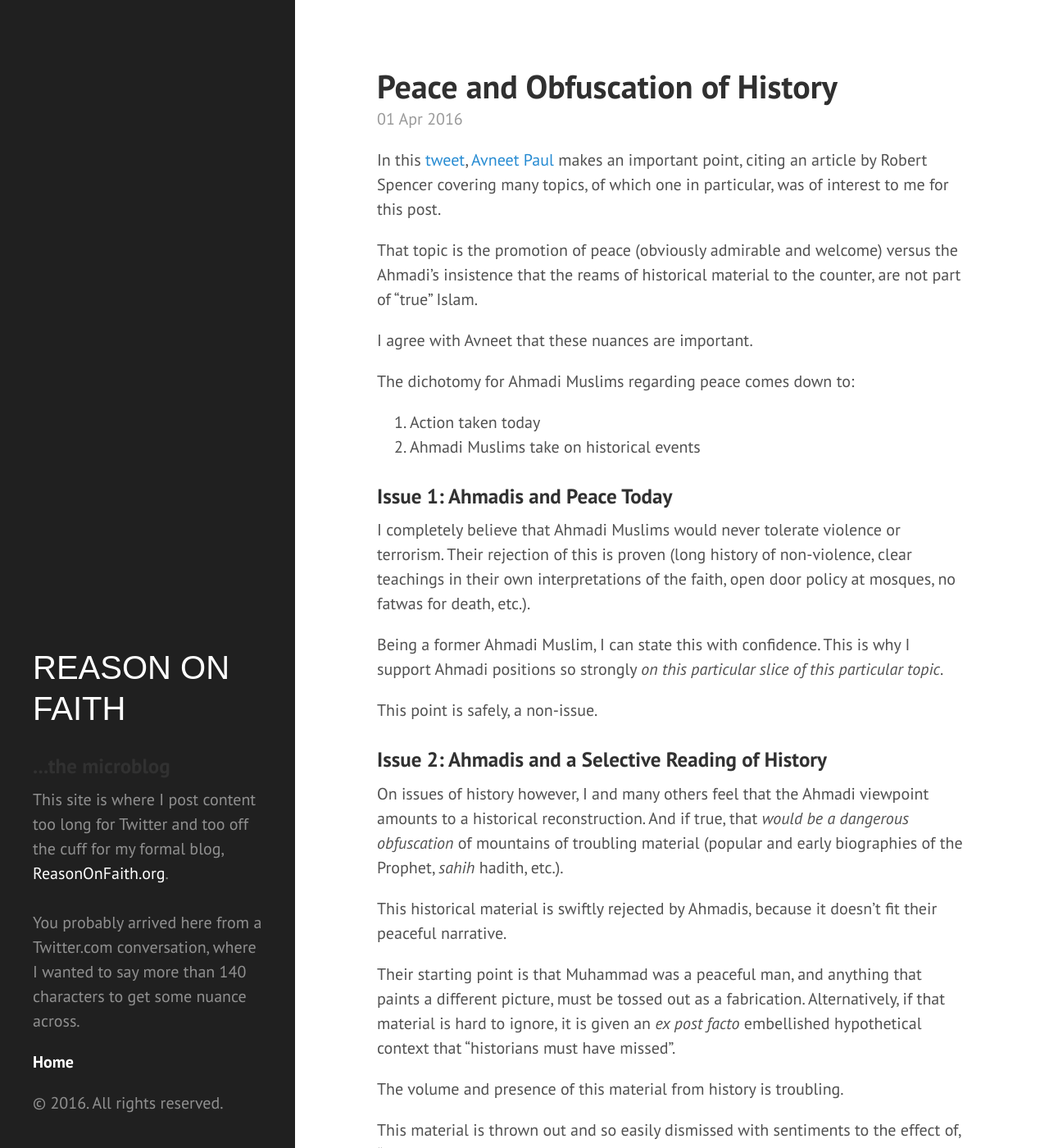
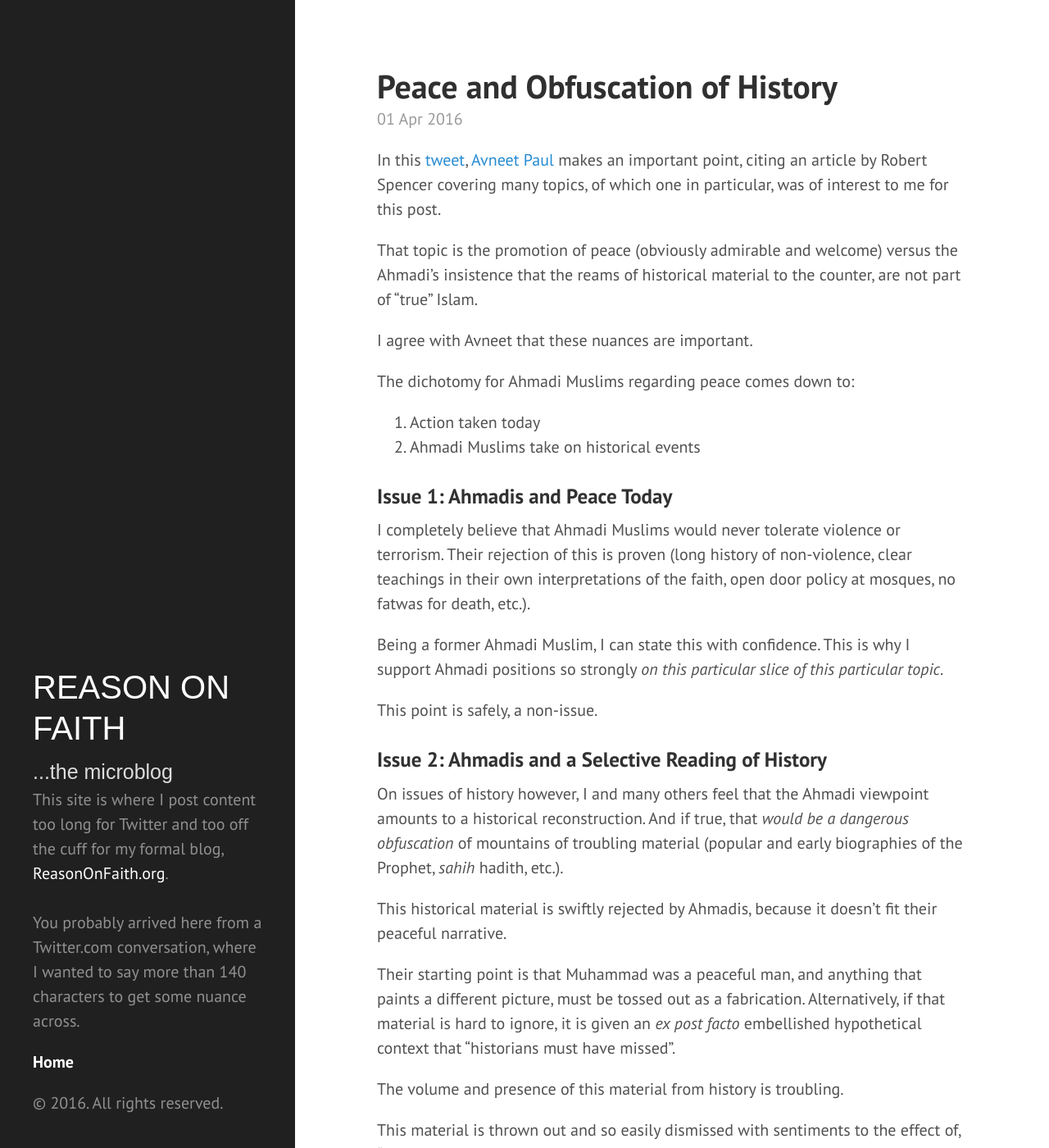
Before and after one commit to ReasonOnFaith/ReasonOnFaith.github.io, a Jekyll site: the page built from index.html, in a window 1280 px wide and 1400 px high. Shown: the whole window at 82% size. Built offline with Jekyll 4.4.1, drawn with Linux system fonts in a browser that asks for light colours; the list of posts is cut into pages by our own code.

Commit message:
no message

```diff
--- a/_includes/sidebar.html
+++ b/_includes/sidebar.html
@@ -2,7 +2,7 @@
   <div class="container sidebar-sticky">
     <div class="sidebar-about">
       <h1>{{ site.title }}</h1>
-      <h3>{{ site.subtitle }}</h3>
+      <div class="sidebar-subtitle">{{ site.subtitle }}</div>
       <p class="lead">{{ site.description }}</p>
     </div>
 
--- a/public/css/hyde.css
+++ b/public/css/hyde.css
@@ -82,6 +82,14 @@ html {
   font-family: "nimbus-sans-condensed", sans-serif;
   font-size: 2.0em;
   font-weight: 400;
+}
+
+.sidebar-subtitle {
+  color: #ddd;
+  margin-top: 0;
+  font-family: "nimbus-sans-condensed", sans-serif;
+  font-size: 1.25em;
+  font-weight: 300;
 }
 
 /* Sidebar nav */
```
